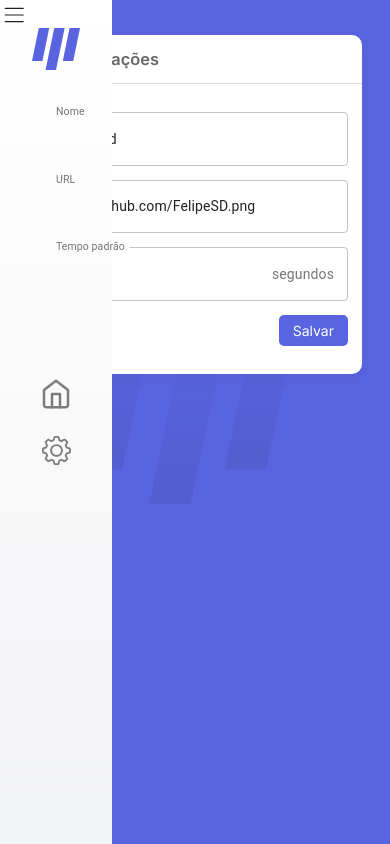
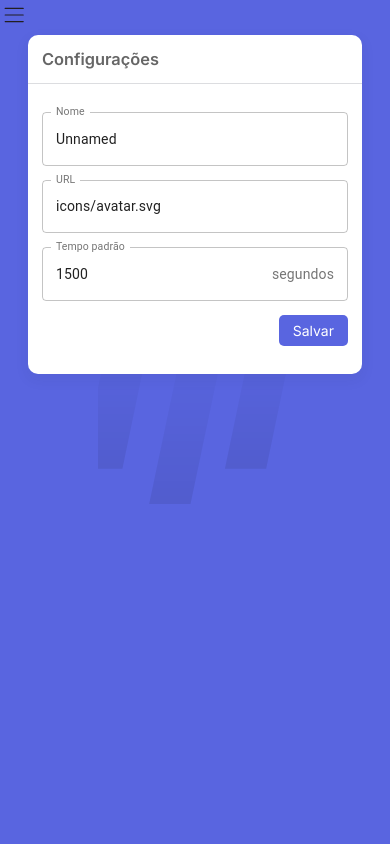
Before and after one commit to FelipeSD/move.it, a Next.js app: page /settings in a window 390 px wide. Built offline with nearby package versions, Linux system fonts and the light colour scheme.

Commit message:
ajuste css sidebar nav responsivo e url imagem avatar

```diff
--- a/src/components/AsideNavigation.tsx
+++ b/src/components/AsideNavigation.tsx
@@ -1,5 +1,5 @@
 import styles from '../styles/components/AsideNavigation.module.css';
-import {useState} from "react";
+import {useEffect, useState} from "react";
 
 export function AsideNavigation(){
 	const [isOpen, setIsOpen] = useState(false);
@@ -11,7 +11,7 @@ export function AsideNavigation(){
 			</button>
 			<nav
 				className={styles.navbarContainer}
-				style={isOpen ? {margin: "-112px"} : null}
+				style={isOpen ? {marginLeft: "unset"} : {marginLeft: "-112px"}}
 			>
 				<img src="logo-short.svg" alt="logo" />
 				<ul>
--- a/src/components/SettingsForm.tsx
+++ b/src/components/SettingsForm.tsx
@@ -3,6 +3,7 @@ import InputMask from 'react-input-mask';
 import styles from "../styles/components/SettingsForm.module.css";
 import {InputAdornment, TextField} from "@material-ui/core";
 import {ChallengesContext} from "../contexts/ChallengesContext";
+import {number} from "prop-types";
 
 export function SettingsForm(){
 	const {
@@ -16,11 +17,11 @@ export function SettingsForm(){
 		changeDefaultTime
 	} = useContext(ChallengesContext);
 
-	const [newName, setNewName] = useState(name);
-	const [newUrl, setNewUrl] = useState(url);
-	const [newDefaultTime, setNewDefaultTime] = useState(defaultTime);
+	const [newName, setNewName] = useState<string>(name);
+	const [newUrl, setNewUrl] = useState<string>(url);
+	const [newDefaultTime, setNewDefaultTime] = useState<number>(defaultTime);
 
-	const [hasChanged, setHasChanged] = useState(false);
+	const [hasChanged, setHasChanged] = useState<boolean>(false);
 
 	useEffect(()=>{
 		setHasChanged(true);
@@ -74,8 +75,8 @@ export function SettingsForm(){
 			<div className={styles.formGroup}>
 				<InputMask
 					mask="9999"
-				    value={newDefaultTime}
-				    onChange={(e)=>setNewDefaultTime(e.target.value)}
+				    value={String(newDefaultTime)}
+				    onChange={(e)=>setNewDefaultTime(e.target.value.trim())}
 				>
 					{() => <TextField
 						id={"inputTime"}
--- a/src/contexts/ChallengesContext.tsx
+++ b/src/contexts/ChallengesContext.tsx
@@ -48,7 +48,7 @@ export function ChallengesProvider({
         ...rest
 }: ChallengesProviderProps){
     const [name, setName] = useState(rest.name ?? 'Unnamed');
-    const [url, setUrl] = useState(rest.url ?? 'http://github.com/FelipeSD.png');
+    const [url, setUrl] = useState(rest.url ?? 'icons/avatar.svg');
     const [defaultTime, setDefaultTime] = useState(rest.defaultTime ?? 25*60);
     const [level, setLevel] = useState(rest.level ?? 1);
     const [currentExperience, setCurrentExperience] = useState(rest.currentExperience ?? 0);
--- a/src/styles/components/AsideNavigation.module.css
+++ b/src/styles/components/AsideNavigation.module.css
@@ -9,7 +9,7 @@
     height: 100vh;
 
     background: linear-gradient(var(--white), var(--background));
-    z-index: 1;
+    z-index: 4;
 
     transition: margin .5s;
 }
@@ -19,7 +19,7 @@
 }
 
 .asideContainer .hamburger{
-    z-index: 2;
+    z-index: 5;
     position: fixed;
     width: 30px;
     font-size: 0;
@@ -74,6 +74,10 @@
 }
 
 @media (min-width: 720px) {
+    .navbarContainer {
+        margin-left: unset;
+    }
+
     .asideContainer .hamburger {
         display: none;
     }
--- a/src/styles/components/ExperienceBar.module.css
+++ b/src/styles/components/ExperienceBar.module.css
@@ -46,4 +46,5 @@ span.currentExperience:after {
     border-bottom: 10px solid var(--blue);
     clear: both;
     transform: translateX(-50%);
+    z-index: -1;
 }
```
Also changed, not shown: public/icons/avatar.svg (added).
